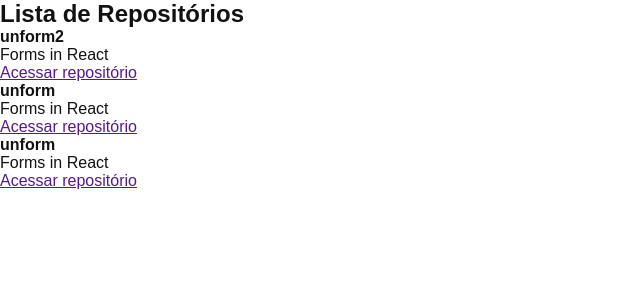
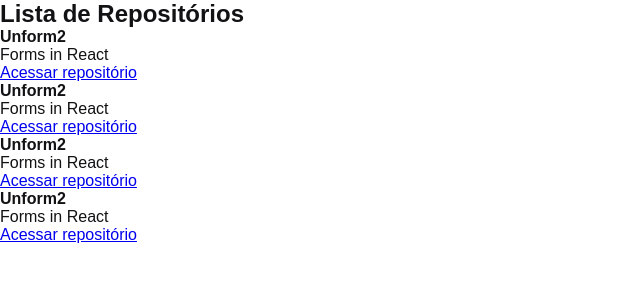
Before and after one commit to pedrodif/uploadGitHubExplorer, a React app: page / in a window 1280 px wide. Shown: the top 300 px of the page, without its empty margins (0-640 px from the left). Built offline with nearby package versions, Linux system fonts and the light colour scheme.

Commit message:
Feat/Improve Structure

```diff
--- /dev/null
+++ b/src/components/RepositoryItem.jsx
@@ -0,0 +1,12 @@
+export function RepositoryItem(props) {
+  return (
+    <li>
+          <strong>{props.repository.name ?? 'Default'}</strong>
+          <p>{props.repository.description}</p>
+
+          <a href={props.repository.link}>
+            Acessar repositório
+          </a>
+        </li>
+  );
+}
--- a/src/components/RepositoryList.jsx
+++ b/src/components/RepositoryList.jsx
@@ -1,37 +1,20 @@
-const repositoryName = 'unform2';
+import { RepositoryItem } from "./RepositoryItem";
+
+const repository = {
+  name: 'Unform2',
+  description: 'Forms in React',
+  link: 'https://github.com/pedrodif/uploadGitHubExplorer'
+}
 
 export function RepositoryList() {
   return (
     <section className="repository-list">
       <h1>Lista de Repositórios</h1>
-
       <ul>
-        <li>
-          <strong>{repositoryName}</strong>
-          <p>Forms in React</p>
-
-          <a href="">
-            Acessar repositório
-          </a>
-        </li>
-
-        <li>
-          <strong>unform</strong>
-          <p>Forms in React</p>
-
-          <a href="">
-            Acessar repositório
-          </a>
-        </li>
-
-        <li>
-          <strong>unform</strong>
-          <p>Forms in React</p>
-
-          <a href="">
-            Acessar repositório
-          </a>
-        </li>
+        <RepositoryItem repository={repository} />
+        <RepositoryItem repository={repository} />
+        <RepositoryItem repository={repository} />
+        <RepositoryItem repository={repository} />
       </ul>
     </section>
   )
```
